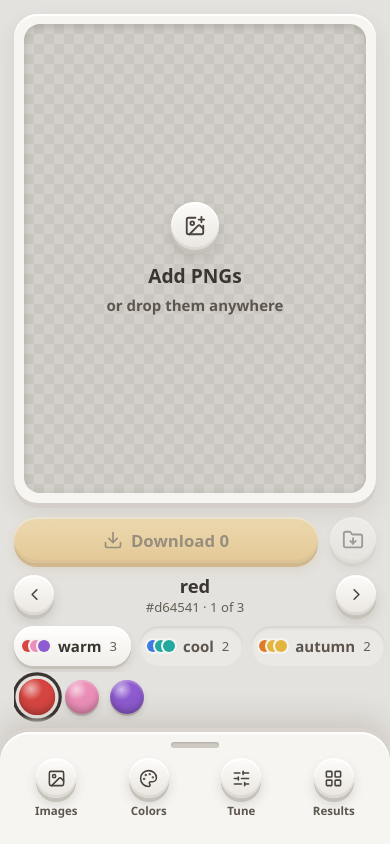
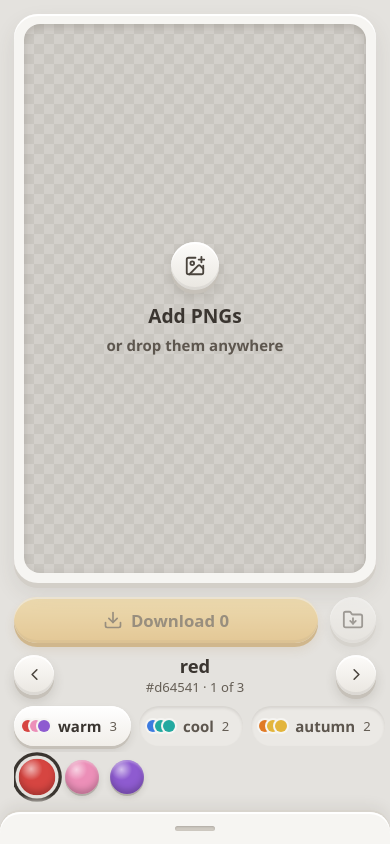
Before and after one commit to RainbowCockroach/auto-recolor, a React (Vite) app: page / in a window 390 px wide. Built offline with nearby package versions, Linux system fonts and the light colour scheme.

Commit message:
Hide the phone drawer down to a thin handle
- The bottom bar with four buttons felt clunky on phones
- Closed, only a small grab handle peeks out now
- The section buttons show once the drawer is pulled up
- The picture gets the freed space

```diff
--- a/src/components/Drawer.tsx
+++ b/src/components/Drawer.tsx
@@ -16,8 +16,8 @@ interface Props<T extends string> {
   initial: T;
 }
 
-/** Closed, only the handle and tab buttons peek out. */
-const PEEK = 112;
+/** Closed, only a thin strip with the grab handle peeks out. */
+const PEEK = 32;
 
 const useViewportHeight = () => {
   const [h, setH] = useState(() => window.innerHeight);
@@ -77,8 +77,8 @@ export function Drawer<T extends string>({ tabs, wide, initial }: Props<T>) {
   };
 
   return (
-    <section className={`drawer${wide ? ' wide' : ''}${dragH !== null ? ' dragging' : ''}`} aria-label="Settings"
-      style={wide ? undefined : { height }}>
+    <section className={`drawer${wide ? ' wide' : ''}${dragH !== null ? ' dragging' : ''}${!isOpen && dragH === null ? ' shut' : ''}`} aria-label="Settings"
+      style={wide ? undefined : { height: `calc(${height}px + env(safe-area-inset-bottom))` }}>
       <div className="drawer-head" onPointerDown={down} onPointerMove={move} onPointerUp={up} onPointerCancel={up}
         onClickCapture={e => { if (dragged.current) { e.stopPropagation(); dragged.current = false; } }}>
         {!wide && (
@@ -87,7 +87,7 @@ export function Drawer<T extends string>({ tabs, wide, initial }: Props<T>) {
             <span />
           </button>
         )}
-        <nav className="drawer-tabs" aria-label="Sections">
+        {(isOpen || dragH !== null) && <nav className="drawer-tabs" aria-label="Sections">
           {tabs.map(t => {
             const on = isOpen && t.id === tab.id;
             return (
@@ -96,7 +96,7 @@ export function Drawer<T extends string>({ tabs, wide, initial }: Props<T>) {
               </button>
             );
           })}
-        </nav>
+        </nav>}
       </div>
       <div className="drawer-body" hidden={!isOpen && dragH === null}>{tab.content}</div>
     </section>
--- a/src/styles.css
+++ b/src/styles.css
@@ -18,7 +18,7 @@
   --chk-b: #c9c6c0;
   --font-display: "Fredoka Variable", "Avenir Next Rounded", system-ui, sans-serif;
   --font-body: "Nunito Variable", "Segoe UI", system-ui, sans-serif;
-  --peek: 112px;
+  --peek: 32px;
   color-scheme: light;
 }
 
@@ -151,9 +151,10 @@ input[type=range]::-moz-range-thumb { width: 30px; height: 30px; border: 0; bord
   padding-bottom: env(safe-area-inset-bottom); border-radius: 30px 30px 0 0; background: var(--card);
   box-shadow: inset 0 2px 0 #fff, 0 -4px 0 #d8d4cd, 0 -12px 30px rgba(60,50,40,.16); transition: height .25s ease; --ring-gap: var(--inner); }
 .drawer.dragging { transition: none; }
+.drawer.shut { border-radius: 20px 20px 0 0; box-shadow: inset 0 2px 0 #fff, 0 -2px 0 #d8d4cd, 0 -6px 14px rgba(60,50,40,.08); }
 .drawer-head { flex: none; touch-action: none; }
-.handle { display: grid; place-items: center; width: 100%; height: 26px; padding: 0; border: 0; background: none; cursor: grab; }
-.handle span { width: 48px; height: 6px; border-radius: 999px; background: #cfcac2; box-shadow: inset 0 1px 2px rgba(0,0,0,.15); }
+.handle { display: grid; place-items: center; width: 100%; height: 32px; padding: 0; border: 0; background: none; cursor: grab; }
+.handle span { width: 40px; height: 5px; border-radius: 999px; background: #cfcac2; box-shadow: inset 0 1px 2px rgba(0,0,0,.15); }
 .drawer-tabs { display: flex; padding: 0 10px 12px; }
 .tab { flex: 1; display: flex; flex-direction: column; align-items: center; gap: 5px; padding: 0; border: 0; background: none; color: var(--soft); font-size: 0.72rem; font-weight: 800; }
 .tab.on { color: var(--ink); }
```
Also changed, not shown: 1 other file (tests, documents, lock files or other folders).
